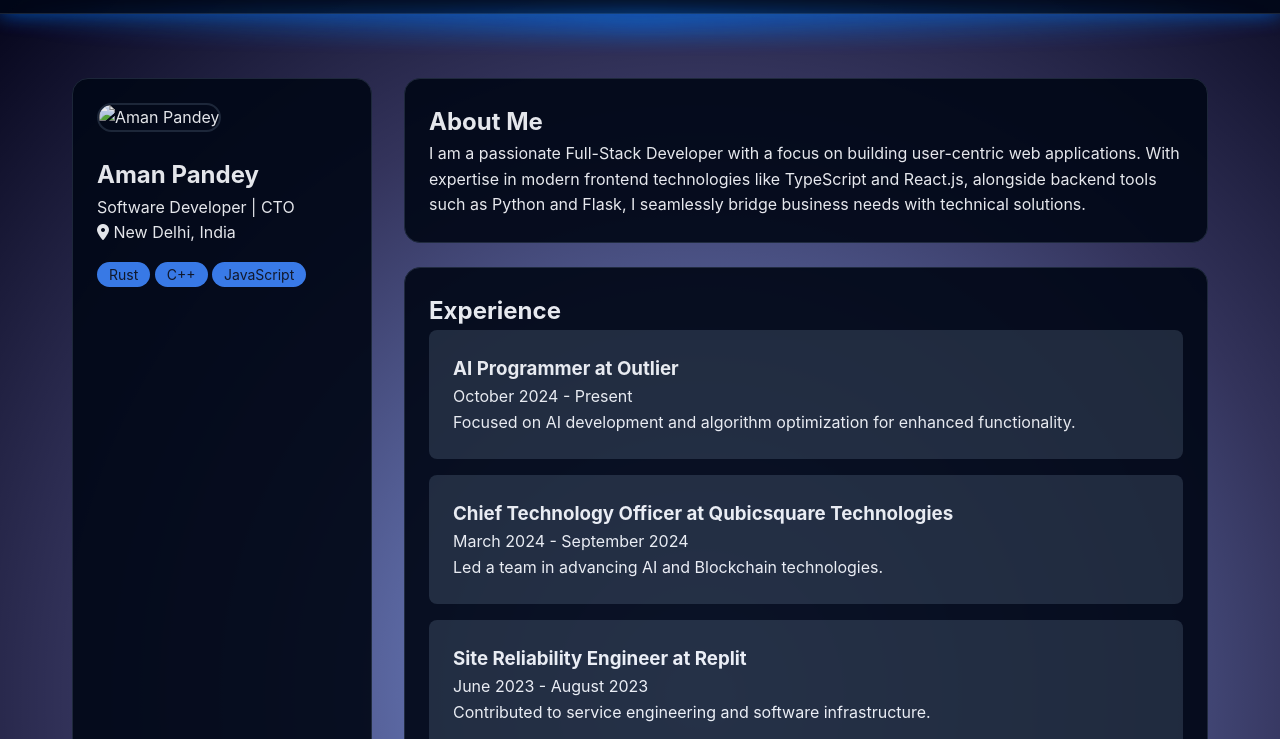
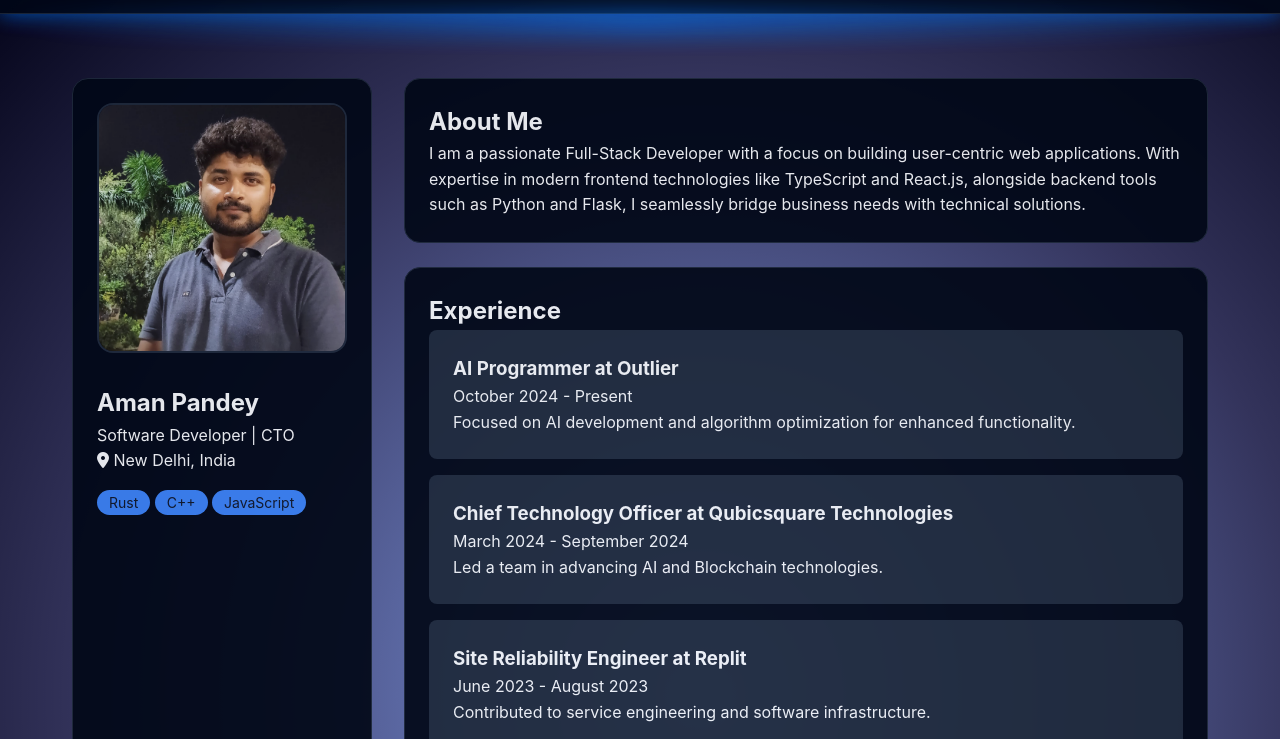
Before and after one commit to losercodes/Portfolio-, a plain HTML site: page index.html in a window 1280 px wide. Shown: the part 61-800 px from the top of the page. Drawn offline with nearby package versions, Linux system fonts and the light colour scheme.

Commit message:
Update index.html

```diff
--- a/index.html
+++ b/index.html
@@ -296,7 +296,7 @@ nav::before {
     <main class="container">
         <div class="profile">
             <aside class="profile-card">
-                <img src="/api/placeholder/300/300" alt="Aman Pandey" class="profile-img">
+                <img src="AMN.png" alt="Aman Pandey" class="profile-img">
                 <h1>Aman Pandey</h1>
                 <p class="text-muted">Software Developer | CTO</p>
                 <p><i class="fas fa-map-marker-alt"></i> New Delhi, India</p>
```
